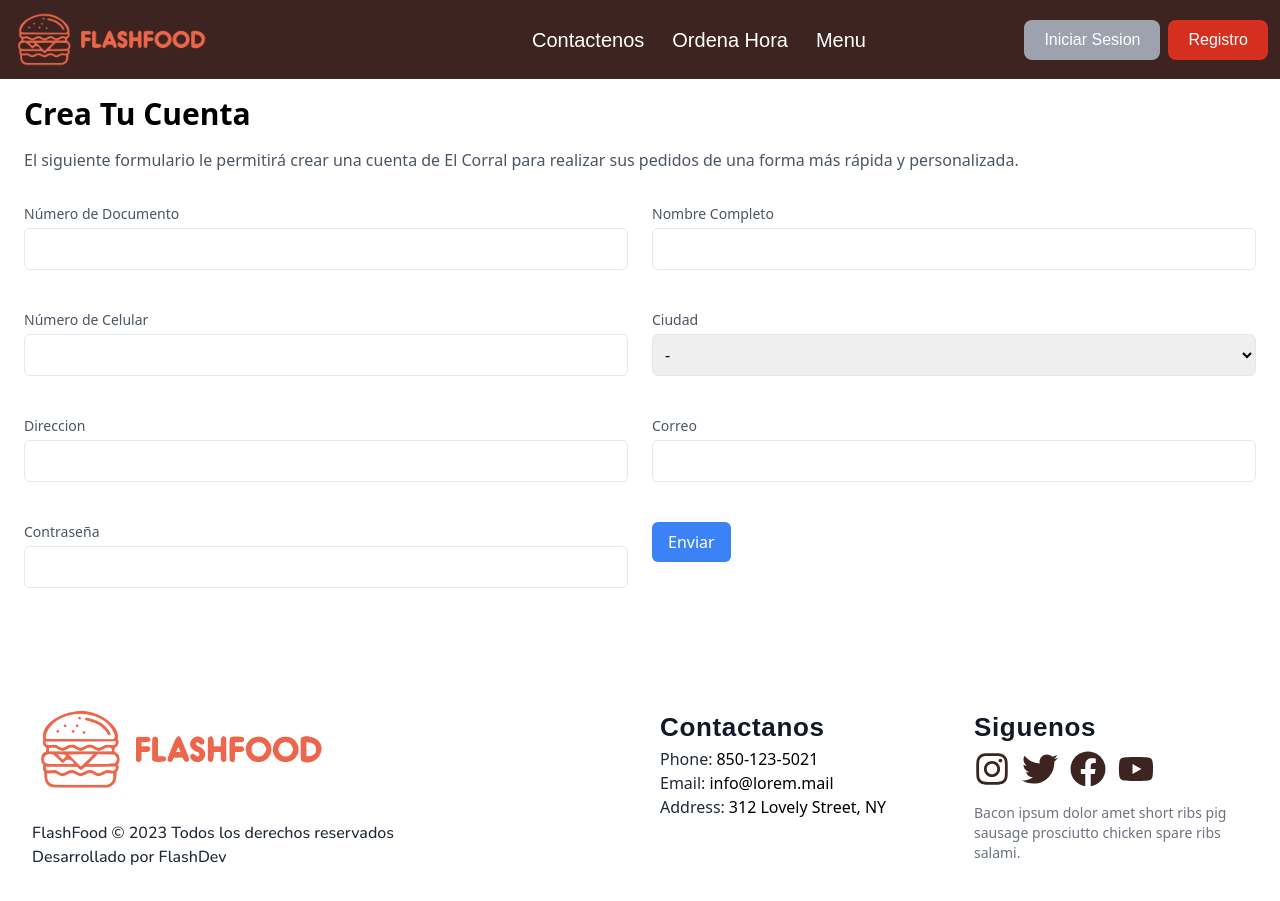
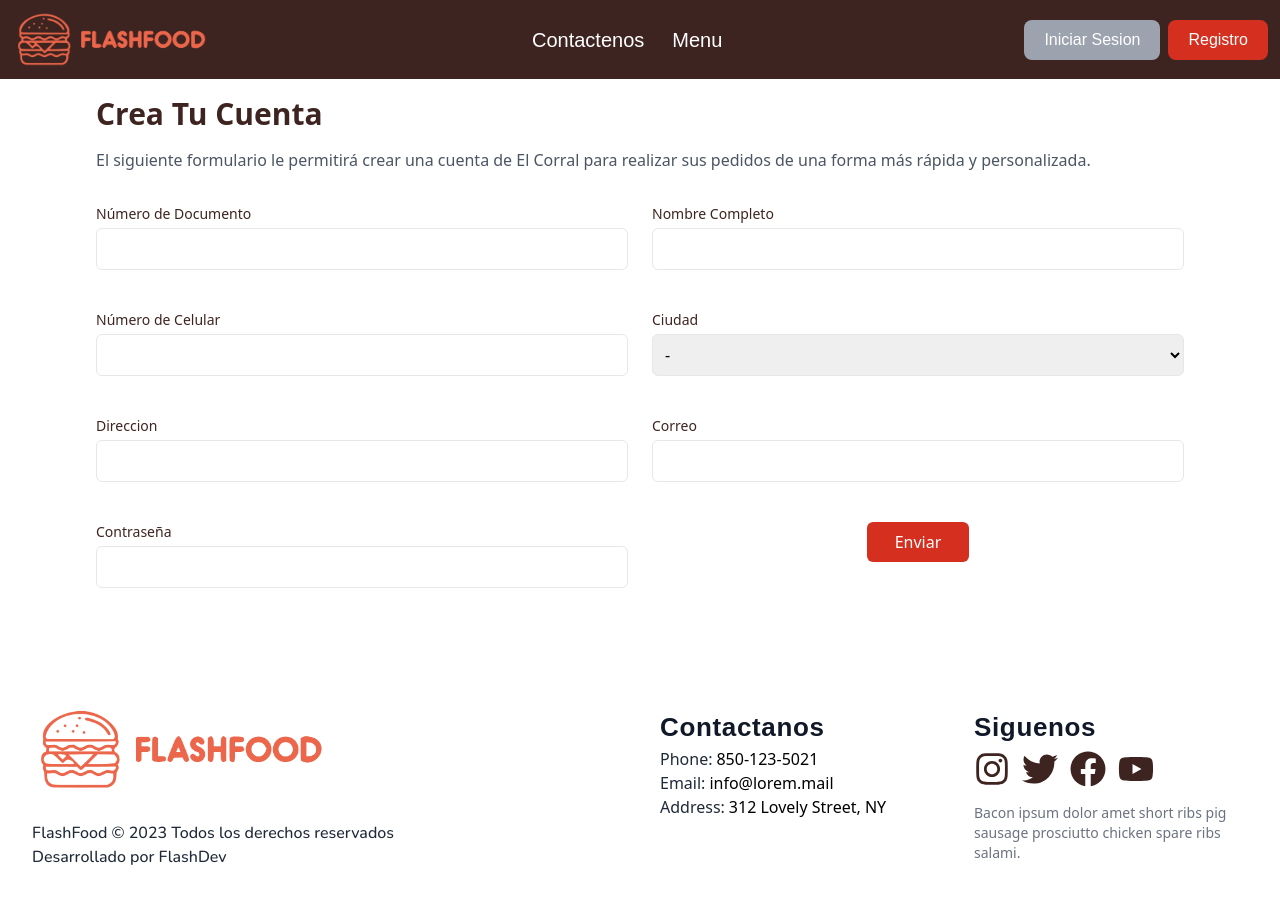
Before and after one commit to Dann-13/Paginas_ventas_Eve, a React (Vite) app in the folder client/: page /register in a window 1280 px wide. Built offline with nearby package versions, Linux system fonts and the light colour scheme; a web font is replaced by a local one.

Commit message:
Correccion errores maquetado

```diff
--- a/client/src/components/navigation/CarouselSlides.jsx
+++ b/client/src/components/navigation/CarouselSlides.jsx
@@ -1,9 +1,10 @@
-import React from 'react'
+import React, { useState } from 'react'
 import Slider from 'react-slick';
 import 'slick-carousel/slick/slick.css';
 import 'slick-carousel/slick/slick-theme.css';
 
 function CarouselSlides() {
+    const [isLoading, setIsLoading] = useState(false);
     const settings = {
         dots: false,
         infinite: true,
--- a/client/src/components/navigation/NavBar.jsx
+++ b/client/src/components/navigation/NavBar.jsx
@@ -7,7 +7,7 @@ function NavBar() {
     const navigate = useNavigate();
     const handleLogout = async () => {
         await logout();
-        navigate('/');
+        navigate('/login');
     };
     const navigateToServicesSlider = () => {
         const servicesSliderElement = document.getElementById('servicesSlider');
@@ -29,22 +29,27 @@ function NavBar() {
                     <div className='col-span-1 md:col-span-2 flex flex-col md:flex-row gap-5 items-center justify-between'>
                         <div className='flex gap-3 md:flex-row items-center pl-0 md:pl-24'>
                             <Link className='font-veneer cursor-pointer text-white text-xl' to='/productsPageAdmin'>Ver Productos</Link>
+
                             <Link className='font-veneer cursor-pointer text-white text-xl' to='add-products'>Añadir Producto</Link>
                         </div>
                         <div className='flex gap-2'>
                             <div className='rounded-lg bg-primary text-white py-2 px-5 cursor-pointer font-veneer text-xl' onClick={handleLogout}>Salir</div>
                         </div>
                     </div>
+
                 ) : (
                     <div className='col-span-1 md:col-span-2 flex flex-col md:flex-row gap-5 items-center justify-between'>
                         <div className='flex gap-7 md:flex-row items-center pl-0 md:pl-24'>
-                            <Link className='font-veneer cursor-pointer text-white text-xl' to='/productsPageAdmin'>Contactenos</Link>
-                            <Link className='font-veneer cursor-pointer text-white text-xl' to='/'>Ordena Hora</Link>
-                            <button className='font-veneer cursor-pointer text-white text-xl' onClick={navigateToServicesSlider}>Menu</button>
+                            <Link className='font-veneer cursor-pointer text-white text-xl hover:border-b-4' to='/productsPageAdmin'>Contactenos</Link>
+
+                            <button className='font-veneer cursor-pointer text-white text-xl hover:border-b-4' onClick={navigateToServicesSlider}>Menu</button>
                         </div>
 
                         {isAuthenticated ? (
-                            <div className='flex gap-2'>
+
+                            <div className='flex items-center gap-2'>
+                                 <Link className='font-veneer cursor-pointer text-white text-xl hover:border-b-4' to='/'>Ordenar Ahora</Link>
+                                 <Link className='font-veneer cursor-pointer text-white text-xl hover:border-b-4' to='/profileUser'>Perfil</Link>
                                 <div className='rounded-lg bg-primary text-white py-2 px-5 cursor-pointer font-veneer' onClick={handleLogout}>Salir</div>
                             </div>
                         ) : (
--- a/client/src/pages/HomePage.jsx
+++ b/client/src/pages/HomePage.jsx
@@ -19,14 +19,21 @@ function HomePage() {
   }, [dataLoaded, getProducts]);
 
   if (!dataLoaded) {
-    return <div>Cargando...</div>;
+    return (
+      <div className='pt-32 flex justify-center items-center'>
+        <div className="relative">
+          <div className="w-20 h-20 border-purple-200 border-2 rounded-full"></div>
+          <div className="w-20 h-20 border-primary border-t-2 animate-spin rounded-full absolute left-0 top-0"></div>
+        </div>
+      </div>
+      );
   }
 
 
   return (
     <div className='bg-[#FBECDA] '>
       <CarouselSlides />
-      <ProductHeader title={'¡Lo Nuevo!'}/>
+      <ProductHeader title={'¡Lo Nuevo!'} />
       <div className="grid grid-cols-1 py-5 items-center sm:grid-cols-2 md:grid-cols-3 md:px-20 lg:grid-cols-4 xl:grid-cols-4 gap-4">
         {products.map((product) => (
           <ProductCard key={product._id} product={product} />
--- a/client/src/pages/RegisterPage.jsx
+++ b/client/src/pages/RegisterPage.jsx
@@ -6,7 +6,6 @@ function RegisterPage() {
 
     const { register, handleSubmit, formState: { errors } } = useForm()
     const { signup, isAuthenticated, errors: registerErrors } = useAuth();
-    console.log(registerErrors)
     const navigate = useNavigate();
     useEffect(() => {
         if (isAuthenticated) navigate('/');
@@ -17,12 +16,17 @@ function RegisterPage() {
 
     return (
 
-        <div className="container mx-auto px-6 py-10 pt-24">
-            <h1 className="mb-4 text-3xl font-bold">Crea Tu Cuenta</h1>
+        <div className="container mx-auto px-6 py-10 pt-24 md:px-24">
+            {
+                registerErrors.map((error, i) => (
+                    <div className='bg-red-400 text-white p-2' key={i}> {error} </div>
+                ))
+            }
+            <h1 className="mb-4 text-3xl font-bold text-brownPrimary">Crea Tu Cuenta</h1>
             <p className="mb-8 text-gray-600">El siguiente formulario le permitirá crear una cuenta de El Corral para realizar sus pedidos de una forma más rápida y personalizada.</p>
             <form className="grid grid-cols-1 gap-6 md:grid-cols-2" method="post" onSubmit={onSubmit}>
                 <div className="mb-4">
-                    <label htmlFor="document" className="block text-sm font-medium text-gray-600">Número de Documento</label>
+                    <label htmlFor="document" className="block text-sm font-medium text-brownPrimary">Número de Documento</label>
                     <input
                         type="text"
                         name="document"
@@ -36,14 +40,14 @@ function RegisterPage() {
                 </div>
 
                 <div className="mb-4">
-                    <label for="nombre" className="block text-sm font-medium text-gray-600">Nombre Completo</label>
+                    <label htmlFor="nombre" className="block text-sm font-medium text-brownPrimary">Nombre Completo</label>
                     <input type="text" name="name" id="name" className="mt-1 w-full rounded-md border p-2"
                         {...register('name', { required: true })} /> {errors.name && (
                             <p className="text-red-400">Usuario es requerido</p>
                         )}
                 </div>
                 <div className="mb-4">
-                    <label htmlFor="cell" className="block text-sm font-medium text-gray-600">Número de Celular</label>
+                    <label htmlFor="cell" className="block text-sm font-medium text-brownPrimary">Número de Celular</label>
                     <input
                         type="text"
                         name="cell"
@@ -57,8 +61,8 @@ function RegisterPage() {
                 </div>
 
                 <div className="mb-4">
-                    <label for="inputCiudadLine2" className="block text-sm font-medium text-gray-600">Ciudad</label>
-                    <select class="mt-1 w-full rounded-md border p-2" id="inputCiudadLine2"
+                    <label htmlFor="inputCiudadLine2" className="block text-sm font-medium text-brownPrimary">Ciudad</label>
+                    <select className="mt-1 w-full rounded-md border p-2" id="inputCiudadLine2"
                         {...register('city', { required: true })}>
                         <option value="">-</option>
                         <option value="Arauca">Arauca</option>
@@ -99,7 +103,7 @@ function RegisterPage() {
                     )}
                 </div>
                 <div className="mb-4">
-                    <label for="address" class="block text-sm font-medium text-gray-600">Direccion</label>
+                    <label htmlFor="address" className="block text-sm font-medium text-brownPrimary">Direccion</label>
                     <input type="text" name="address" id="address" className="mt-1 w-full rounded-md border p-2"
                         {...register('address', { required: true })} /> {errors.address && (
                             <p className="text-red-400">La direccion es requerida es requerido</p>
@@ -107,26 +111,26 @@ function RegisterPage() {
                 </div>
 
                 <div className="mb-4">
-                    <label for="email" class="block text-sm font-medium text-gray-600">Correo</label>
+                    <label htmlFor="email" className="block text-sm font-medium text-brownPrimary">Correo</label>
                     <input type="email" name="email" id="email" className="mt-1 w-full rounded-md border p-2"
                         {...register('email', { required: true })} /> {errors.email && (
                             <p className="text-red-400">Email es requerido</p>
                         )}
                 </div>
                 <div className="mb-4">
-                    <label for="contrasena" className="block text-sm font-medium text-gray-600">Contraseña</label>
+                    <label htmlFor="contrasena" className="block text-sm font-medium text-brownPrimary">Contraseña</label>
                     <input type="password" name="password" id="password" className="mt-1 w-full rounded-md border p-2"
                         {...register('password', { required: true })} /> {errors.password && (
                             <p className="text-red-400">Contraseña es requerida</p>
                         )}
                 </div>
-                <div>
-                    <button type="submit" className="rounded-md bg-blue-500 px-4 py-2 text-white hover:bg-blue-600">Enviar</button>
+                <div className='w-full h-10 flex justify-center'>
+                    <button type="submit" className="rounded-md bg-primary px-7 text-white">Enviar</button>
                 </div>
             </form>
         </div>
 
     )
 }
-
+2
 export default RegisterPage;
--- a/client/tailwind.config.js
+++ b/client/tailwind.config.js
@@ -19,6 +19,9 @@ export default {
         veneer: ['VeneerTwo', 'sans-serif'],
         nunito: ['Nunito', 'sans-serif'],
       },
+      colors: {
+        'primary': '#D52F1F',
+      },
     },
   },
 }
```
Also changed, not shown: client/src/pages/LoginPage.jsx (+31 -41 lines), 1 other file (tests, documents, lock files or other folders).
